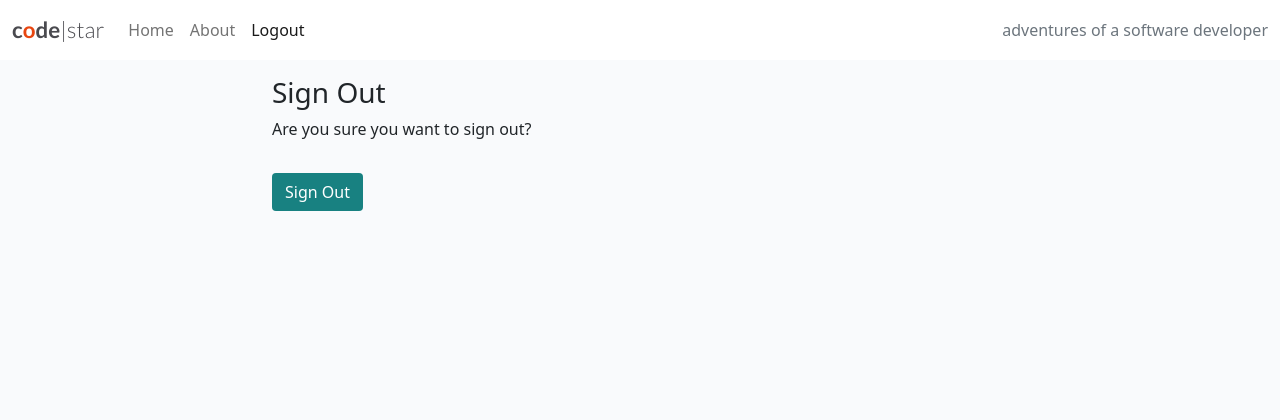
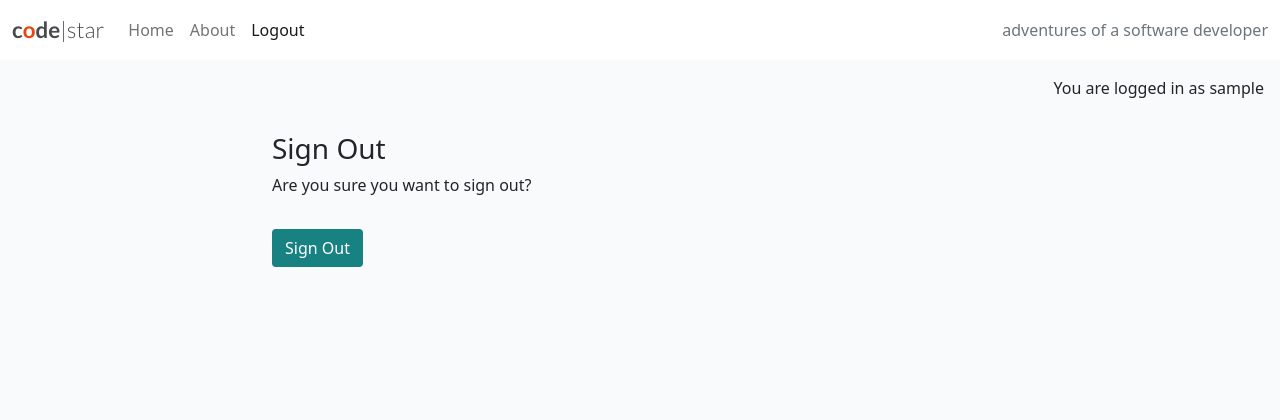
Before and after one commit to philtipping31/django-blog, a Django app: page /accounts/logout/ in a window 1280 px wide. Shown: the top 420 px of the page. Run offline with Django 4.2, Linux system fonts and the light colour scheme; the visitor is signed in with stand-in values (Sample User, id 1).

Commit message:
Add logged in/logged out message

```diff
--- a/codestar/settings.py
+++ b/codestar/settings.py
@@ -29,7 +29,7 @@ TEMPLATES_DIR = os.path.join(BASE_DIR, 'templates')
 SECRET_KEY = os.environ.get("SECRET_KEY")
 
 # SECURITY WARNING: don't run with debug turned on in production!
-DEBUG = False
+DEBUG = True
 
 ALLOWED_HOSTS = ['8000-philtipping3-djangoblog-2libv0akzh6.ws-eu114.gitpod.io',
                 '.herokuapp.com']
--- a/templates/base.html
+++ b/templates/base.html
@@ -78,6 +78,11 @@
     </nav>
 
     <main class="flex-shrink-0 main-bg">
+        {% if user.is_authenticated %}
+        <p class="text-end m-3">You are logged in as {{ user }}</p>
+        {% else %}
+        <p class="text-end m-3">You are not logged in</p>
+        {% endif %}
 
         {% block content %}
         <!-- Content Goes here -->
```
